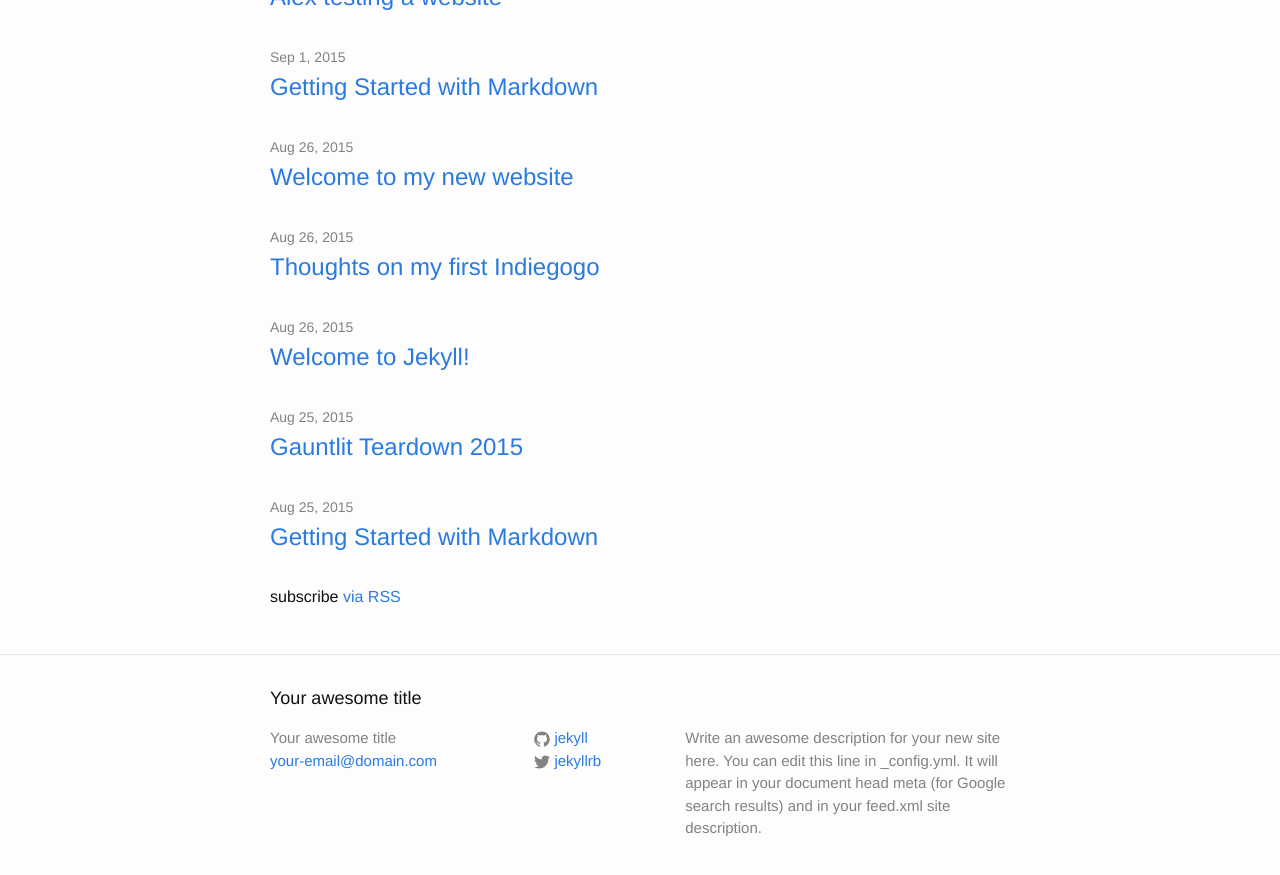
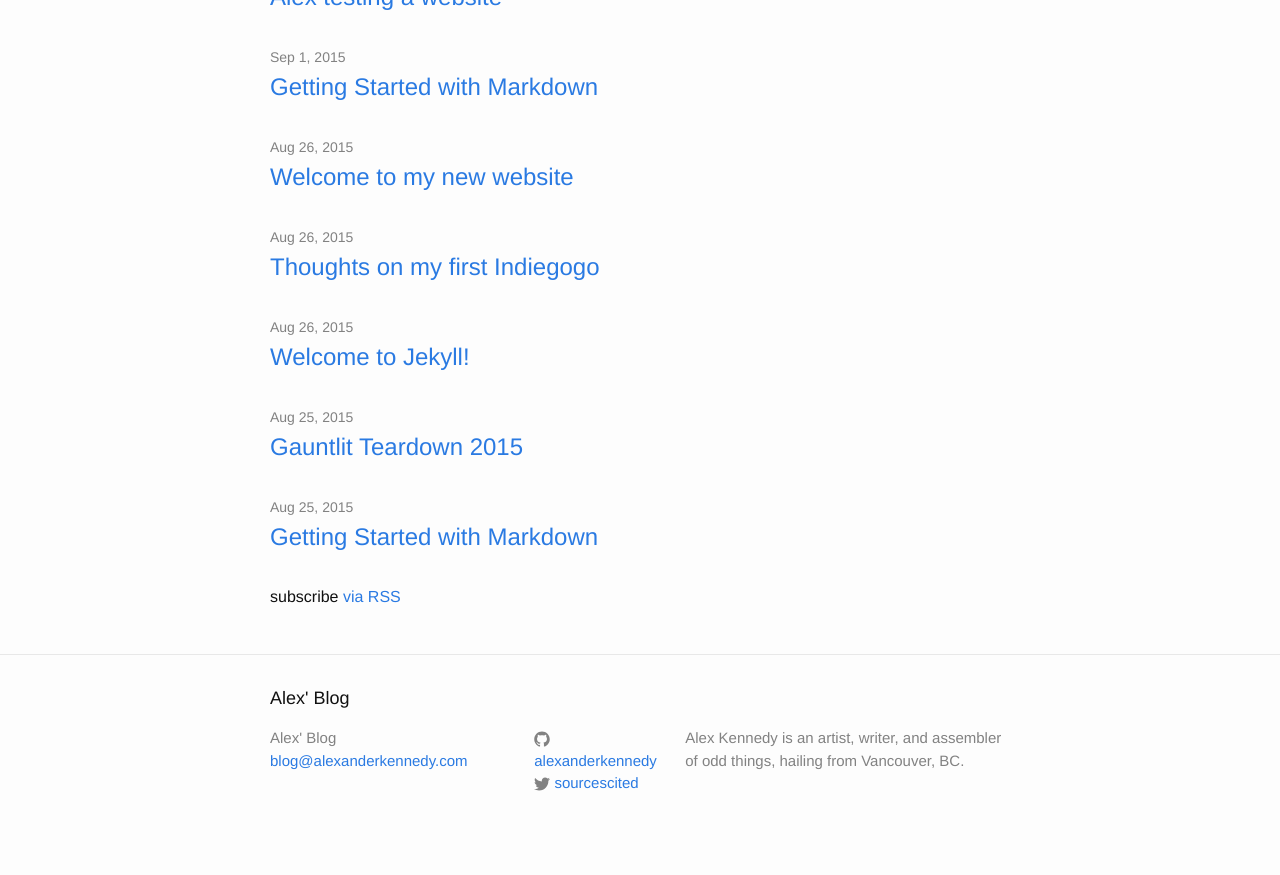
Before and after one commit to alexanderkennedy/alexanderkennedy.com, a Jekyll site: the page built from index.html, in a window 1280 px wide and 900 px high, scrolled down 632 px. Shown: the top 875 px of the window. Built offline with Jekyll 4.4.1, drawn with Linux system fonts in a browser that asks for light colours; some of the changed text lies outside the part shown.

Commit message:
Updated Jekyll config.

```diff
--- a/_config.yml
+++ b/_config.yml
@@ -1,14 +1,12 @@
 # Site settings
-title: Your awesome title
-email: your-email@domain.com
+title: Alex' Blog
+email: blog@alexanderkennedy.com
 description: > # this means to ignore newlines until "baseurl:"
-  Write an awesome description for your new site here. You can edit this
-  line in _config.yml. It will appear in your document head meta (for
-  Google search results) and in your feed.xml site description.
+  Alex Kennedy is an artist, writer, and assembler of odd things, hailing from Vancouver, BC.
 baseurl: "" # the subpath of your site, e.g. /blog/
-url: "http://yourdomain.com" # the base hostname & protocol for your site
-twitter_username: jekyllrb
-github_username:  jekyll
+url: "http://alexanderkennedy.com" # the base hostname & protocol for your site
+twitter_username: sourcescited
+github_username:  alexanderkennedy
 
 # Build settings
 markdown: kramdown
```
